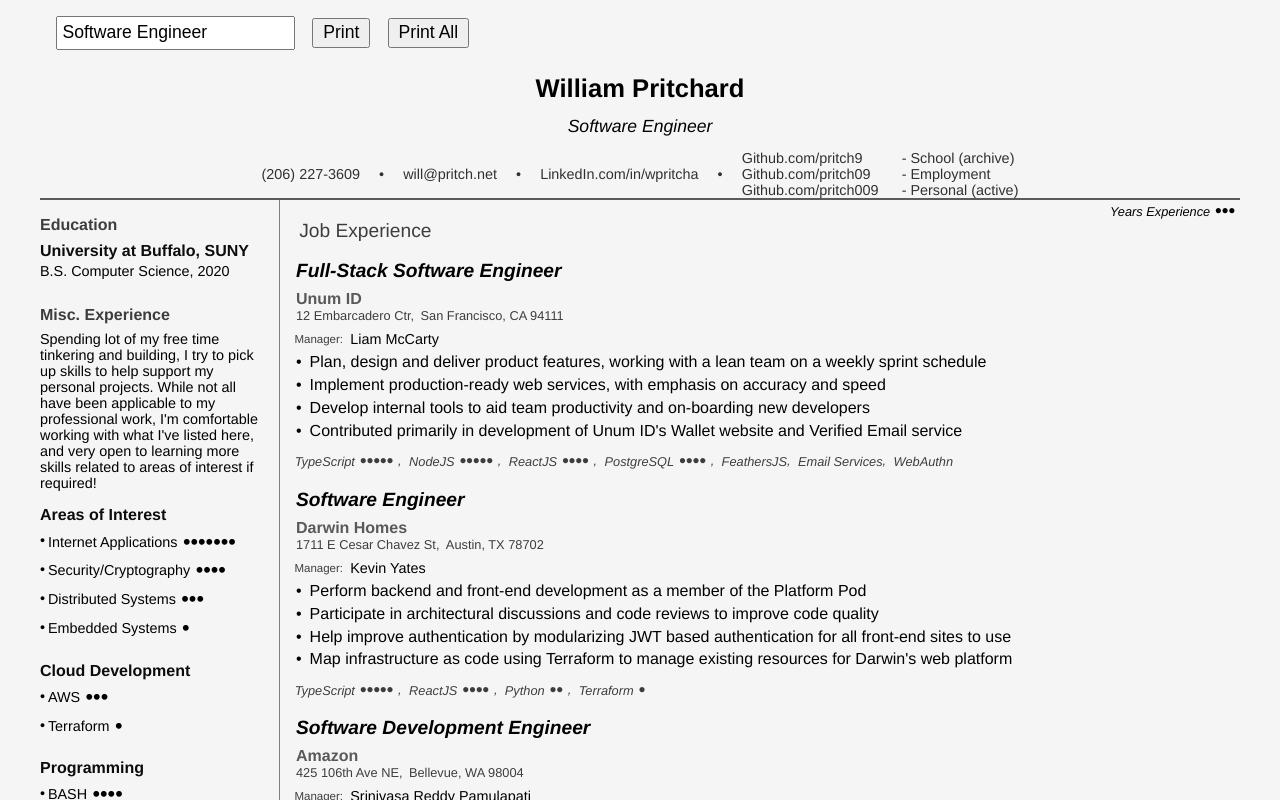
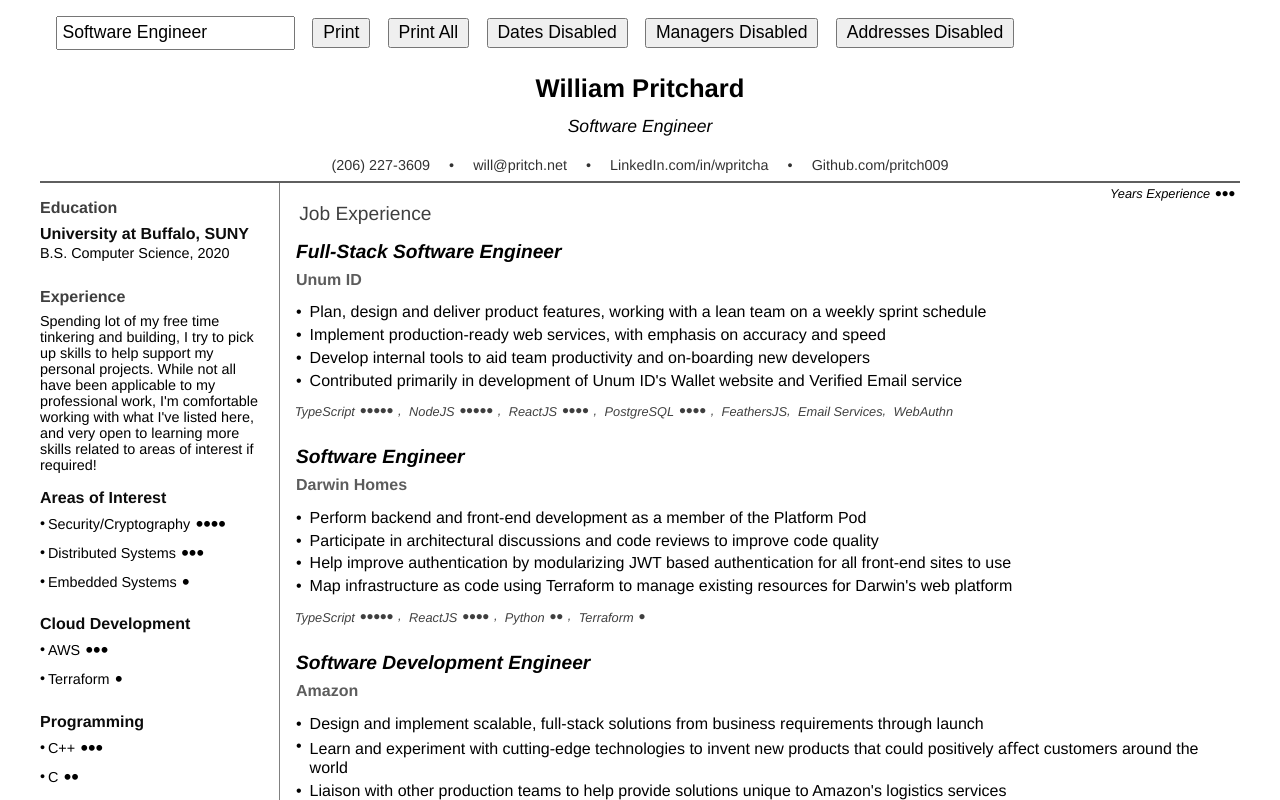
Before and after one commit to pritch9/react-portfolio, a React (Create React App) app: page / in a window 1280 px wide. Shown: the top 800 px of the page. Built offline with nearby package versions, Linux system fonts and the light colour scheme.

Commit message:
Making adjustments to both the resume text, layout, and mod-menu

```diff
--- a/src/app/App.tsx
+++ b/src/app/App.tsx
@@ -60,7 +60,7 @@
 		"Phone Number": "(206) 227-3609",
 		"Email Address": "will@pritch.net",
 		"LinkedIn": "LinkedIn.com/in/wpritcha",
-		"GitHub": ["Github.com/pritch9\t\t- School (archive)", "Github.com/pritch09\t- Employment", "Github.com/pritch009\t- Personal (active)"],
+		"GitHub": ["Github.com/pritch009"],
 	},
 	professionalSummary: '',
 	education: {
@@ -69,12 +69,12 @@
 	miscExperienceDescription: "Spending lot of my free time tinkering and building, I try to pick up skills to help support my personal projects.  While not all have been applicable to my professional work, I'm comfortable working with what I've listed here, and very open to learning more skills related to areas of interest if required!",
 	miscExperience: {
 		'Cloud Development': ["AWS", "Terraform"],
-		'Areas of Interest': ['Security/Cryptography', 'Embedded Systems', 'Distributed Systems', 'Internet Applications'],
-		'Programming': ["C", "C++", "PHP", "BASH", "Rust"],
+		'Areas of Interest': ['Security/Cryptography', 'Embedded Systems', 'Distributed Systems'],
+		'Programming': ["C", "C++", "PHP", "Rust"],
 	},
 	achievements: {
-		"Boy Scouts of America": "Eagle Scout"
-	},
+		"Eagle Scout": "Boy Scouts of America"
+},
 	experience: {
 		jobs: [
 			{
@@ -201,7 +201,7 @@
 
 	const sidebarInfo = {
 		"Education": education,
-		"Misc. Experience": {
+		"Experience": {
 			description: miscExperienceDescription,
 			experience: miscExperience
 		},
--- a/src/app/components/Experience.module.scss
+++ b/src/app/components/Experience.module.scss
@@ -3,6 +3,7 @@
   flex-direction: column;
   position: relative;
   margin: 0 var(--page-padding) var(--page-padding) 0;
+  gap: 1em;
 
   * {
     box-sizing: border-box;
@@ -25,13 +26,14 @@
     flex: 0 1 auto;
     display: flex;
     flex-direction: column;
+    gap: 0.5em;
 
     > .Title {
       flex: 0 0 auto;
       font-size: 1.2em;
       line-height: 1.2em;
       width: 100%;
-      padding: 1em 0 0.5em 1em;
+      padding: 1em 0 0 1em;
       opacity: 0.75;
     }
 
@@ -68,7 +70,7 @@
           display: flex;
           flex-direction: column;
           align-items: flex-start;
-          gap: 0.5em;
+          gap: 0.5rem;
 
           & > .Title {
             font-size: 1.2em;
@@ -91,8 +93,8 @@
 
             .Address {
               $scale: 0.8em;
+              display: var(--address-display, flex);
               font-size: $scale;
-              display: flex;
               gap: 0.5em;
               align-items: end;
             }
@@ -100,23 +102,19 @@
 
           .TimeFrame {
             gap: var(--title-gap);
-            display: none;
+            display: var(--dates-display, block);
             font-weight: normal;
             font-size: 0.85em;
-
-            &:before {
-              content: '|';
-            }
 
             align-self: end;
 
             .Contract {
               display: inline-flex;
               align-items: center;
-              gap: 0.5em;
+              gap: 0.5rem;
               font-size: 0.7em;
 
-              padding: 0.15em 0.4em;
+              padding: 0.15rem 0.4rem;
               border-radius: 0.7em;
               justify-self: start;
               width: fit-content;
@@ -136,7 +134,7 @@
 
         .Manager {
           flex: 0 0 auto;
-          display: flex;
+          display: var(--managers-display, flex);
           align-items: center;
           gap: 0.5em;
 
--- a/src/app/components/ModMenu.module.scss
+++ b/src/app/components/ModMenu.module.scss
@@ -20,5 +20,10 @@
   #PrintButton {
     font-size: 1.1em;
     padding: 0.15em .5em;
+
+    &.active {
+        background: var(--primary-color);
+        color: white;
+    }
   }
 }
--- a/src/app/components/ModMenu.tsx
+++ b/src/app/components/ModMenu.tsx
@@ -60,6 +60,9 @@
 
 const ModMenu: FC<ModMenuProps> = ({title, setTitle}) => {
     const [{ titles: autoTitles, isAutoPrinting, isAutoPrintingHasLock }, setAutoPrinting] = useState({ titles: [] as string[], isAutoPrinting: false, isAutoPrintingHasLock: false });
+    const [datesEnabled, setDatesEnabled] = useState(false);
+    const [managersEnabled, setManagersEnabled] = useState(false);
+    const [addressesEnabled, setAddressesEnabled] = useState(false);
     const mounted = useRef(true);
 
     const onChangeTitle = (event: ChangeEvent<HTMLInputElement>) => {
@@ -75,6 +78,15 @@
         if (!isAutoPrinting) {
             setAutoPrinting({titles, isAutoPrinting: true, isAutoPrintingHasLock: false});
         }
+    }
+
+    const onToggleDates = () => {
+        setDatesEnabled(prevState => !prevState);
+    }
+
+
+    const onToggleManagers = () => {
+        setManagersEnabled(prevState => !prevState);
     }
 
     useEffect(() => {
@@ -100,10 +112,27 @@
         setTitle(title);
     }, [])
 
+    useEffect(() => {
+        const enableProperty = (property: string, enabled: boolean) => {
+            if (enabled) {
+                document.body.style.removeProperty(`--${property}-display`);
+            } else {
+                document.body.style.setProperty(`--${property}-display`, 'none');
+            }
+        }
+        enableProperty('dates', datesEnabled);
+        enableProperty('managers', managersEnabled);
+        enableProperty('address', addressesEnabled);
+    }, [datesEnabled, managersEnabled, addressesEnabled])
+
+
     return <div id={styles.ModMenu}>
         <input type='text' id={styles.Title} value={title} onChange={onChangeTitle} disabled={isAutoPrinting}/>
         <button id={styles.PrintButton} onClick={onPrint} type="button" disabled={isAutoPrinting}>Print</button>
         <button id={styles.PrintButton} onClick={onPrintAll} type="button" disabled={isAutoPrinting}>Print All</button>
+        <button id={styles.PrintButton} onClick={onToggleDates} type="button" className={datesEnabled ? 'active' : undefined}>Dates {datesEnabled ? 'Enabled' : 'Disabled'}</button>
+        <button id={styles.PrintButton} onClick={onToggleManagers} type="button" className={managersEnabled ? 'active' : undefined}>Managers {managersEnabled ? 'Enabled' : 'Disabled'}</button>
+        <button id={styles.PrintButton} onClick={onToggleManagers} type="button" className={addressesEnabled ? 'active' : undefined}>Addresses {addressesEnabled ? 'Enabled' : 'Disabled'}</button>
     </div>
 }
 
--- a/src/app/components/TitleBar.module.scss
+++ b/src/app/components/TitleBar.module.scss
@@ -29,6 +29,8 @@
     --gap: 3em;
     font-size: 0.9em;
     opacity: 0.8;
+    padding-top: 0.5em;
+    padding-bottom: 0.5em;
 
     .ContactInfoItem {
       display: flex;
--- a/src/index.scss
+++ b/src/index.scss
@@ -6,7 +6,7 @@
   -webkit-font-smoothing: antialiased;
   -moz-osx-font-smoothing: grayscale;
 
-  background: var(--grey-lightest)
+  background: white
 }
 
 code {
@@ -31,8 +31,8 @@
 
 @media print {
   html {
-    font-size: 11.5px;
-    line-height: 1.05em;
+    font-size: 12px;
+    line-height: 1.1em;
 
     --sidebar-width: 24%;
 
```
